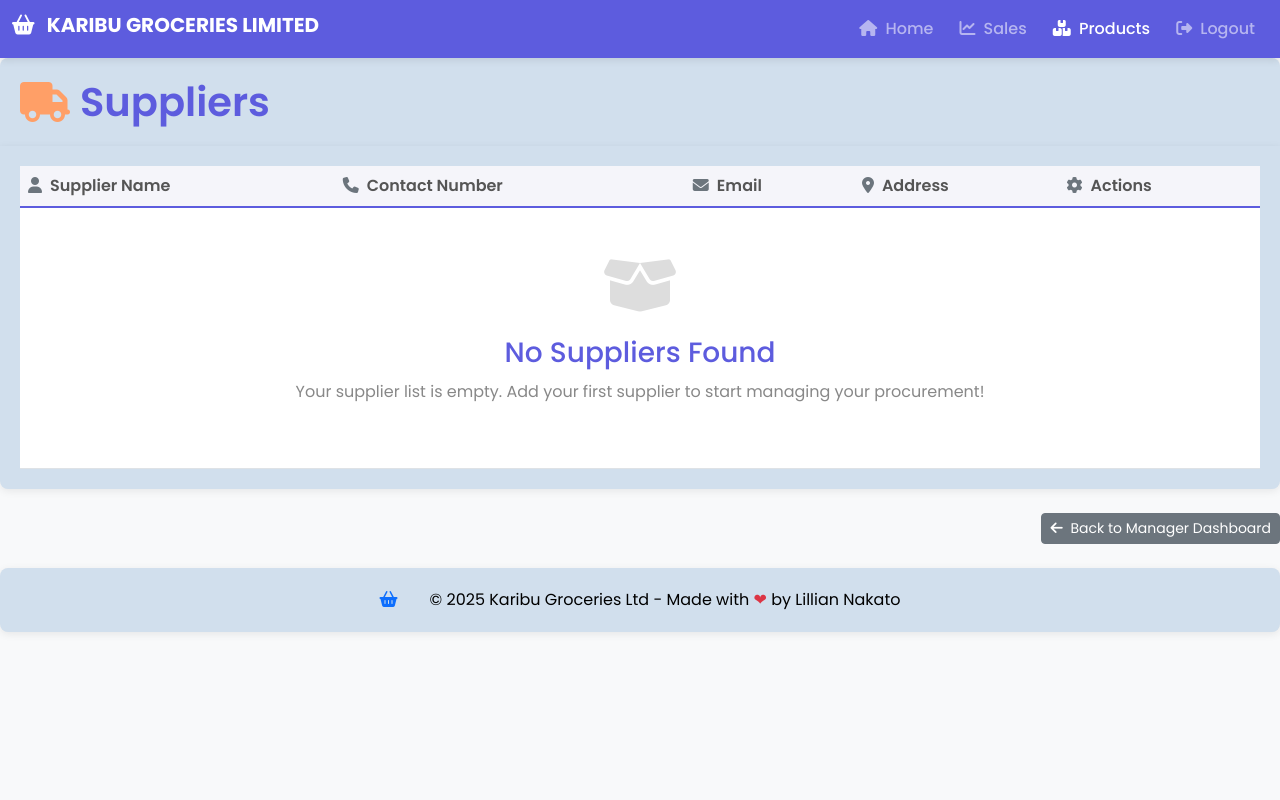
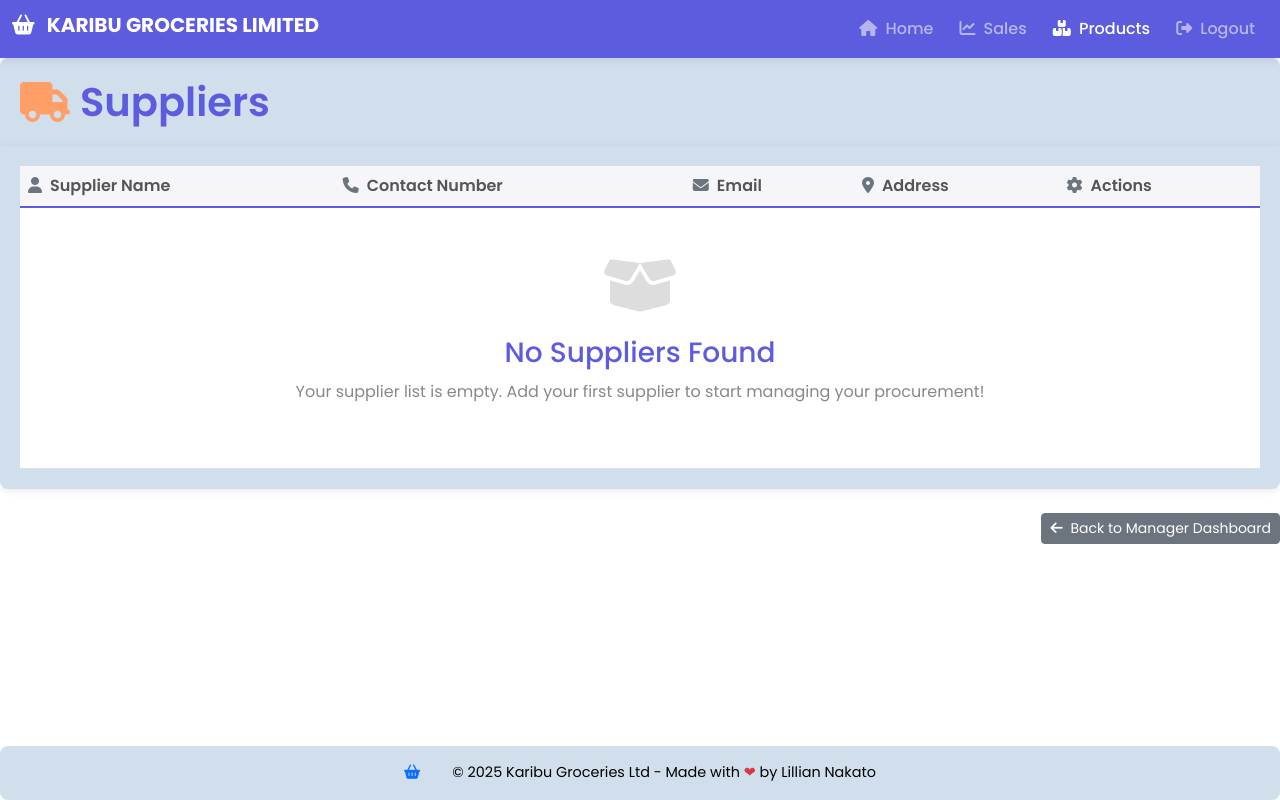
Before and after one commit to Ashley12345806/Our-project, a Django app: template Karibu_groceries/kgl_app/templates/kgl_app/supplier.html in a window 1280 px wide. Run offline with Django 5.2, Linux system fonts and the light colour scheme; the template is opened without the code that fills it, so the values that code supplies are empty; some libraries are stand-ins or nearby versions.

Commit message:
added changes

```diff
--- a/Karibu_groceries/kgl_app/static/css/add_to_stock.css
+++ b/Karibu_groceries/kgl_app/static/css/add_to_stock.css
@@ -62,10 +62,6 @@ html, body {
     font-weight: 500;
   }
 
-  .btn-update:hover {
-    background-color: #218838;
-  }
-
   .footer {
     background-color: #000;
     color: #fff;
--- a/Karibu_groceries/kgl_app/static/css/products.css
+++ b/Karibu_groceries/kgl_app/static/css/products.css
@@ -7,10 +7,6 @@
     --border-radius: 8px;
 }
 
-body {
-    font-family: 'Poppins', sans-serif;
-    background-color: #f8f9fa;
-}
 
 html.dark body {
     background-color: var(--dark-bg);
@@ -31,8 +27,7 @@ html.dark body {
 /* Containers */
 .filter-container,
 .table_header,
-.table_body,
-footer {
+.table_body {
     background-color: #d1dfed;
     border-radius: var(--border-radius);
     box-shadow: 0 2px 8px rgba(0, 0, 0, 0.08);
@@ -116,6 +111,10 @@ footer {
     text-align: center;
     border-radius: var(--border-radius);
     color: black;
+    padding: 1rem ;
+    background-color: #d1dfed;
+    margin-top: auto;
+
 
 }
 
@@ -205,3 +204,12 @@ html.dark .table tbody tr:hover {
         margin-top: 15px;
     }
 }
+html, body {
+    height: 100%;
+    margin: 0;
+    display: flex;
+    flex-direction: column;
+}
+main{
+    flex: 1;
+}
--- a/Karibu_groceries/kgl_app/templates/kgl_app/base.html
+++ b/Karibu_groceries/kgl_app/templates/kgl_app/base.html
@@ -10,6 +10,29 @@
     <link href="https://cdnjs.cloudflare.com/ajax/libs/font-awesome/6.4.0/css/all.min.css" rel="stylesheet">
     <link href="https://fonts.googleapis.com/css2?family=Poppins:wght@300;400;500;600;700&display=swap"
         rel="stylesheet">
+        <style>
+            html, body {
+                height: 100%;
+                margin: 0;
+                display: flex;
+                flex-direction: column;
+            }
+
+            body {
+                font-family: 'Poppins', sans-serif;
+            }
+
+            main {
+                flex: 1;
+            }
+
+            footer {
+                padding: 1rem 0;
+                background-color: #f8f9fa;
+                text-align: center;
+                font-size: 0.9rem;
+            }
+        </style>
 </head>
 
 <body>
--- a/Karibu_groceries/kgl_app/templates/kgl_app/supplier.html
+++ b/Karibu_groceries/kgl_app/templates/kgl_app/supplier.html
@@ -2,7 +2,7 @@
 {% load static %}
 {% load crispy_forms_tags %}
 {% block content %}
-<link rel="stylesheet" href="{% static '/css/products.css/' %}">
+<link rel="stylesheet" href="{% static 'css/products.css' %}">
 <title>Suppliers - Karibu Groceries</title>
 
 <!-- PAGE TITLE -->
```
Also changed, not shown: Karibu_groceries/db.sqlite3.
